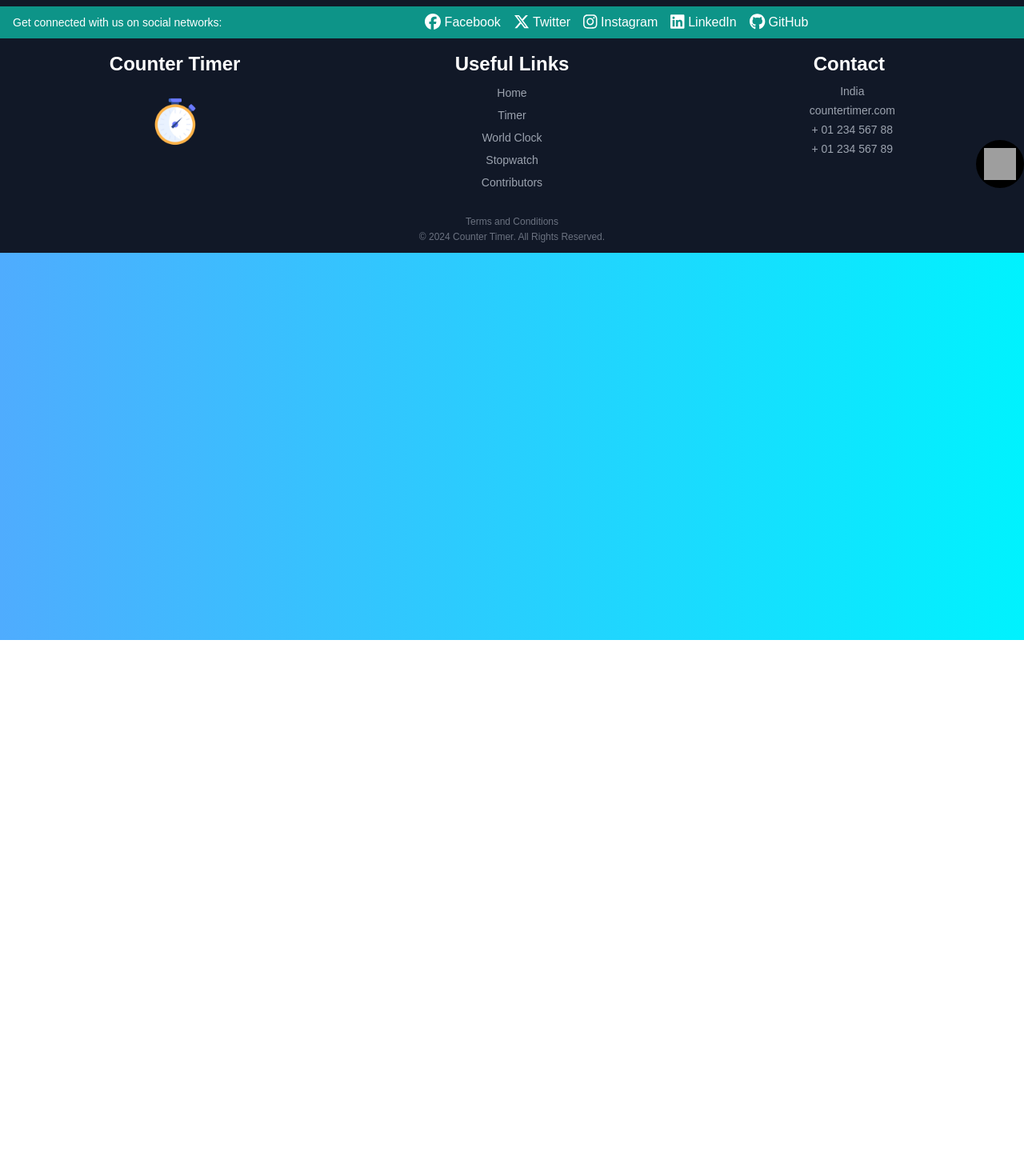
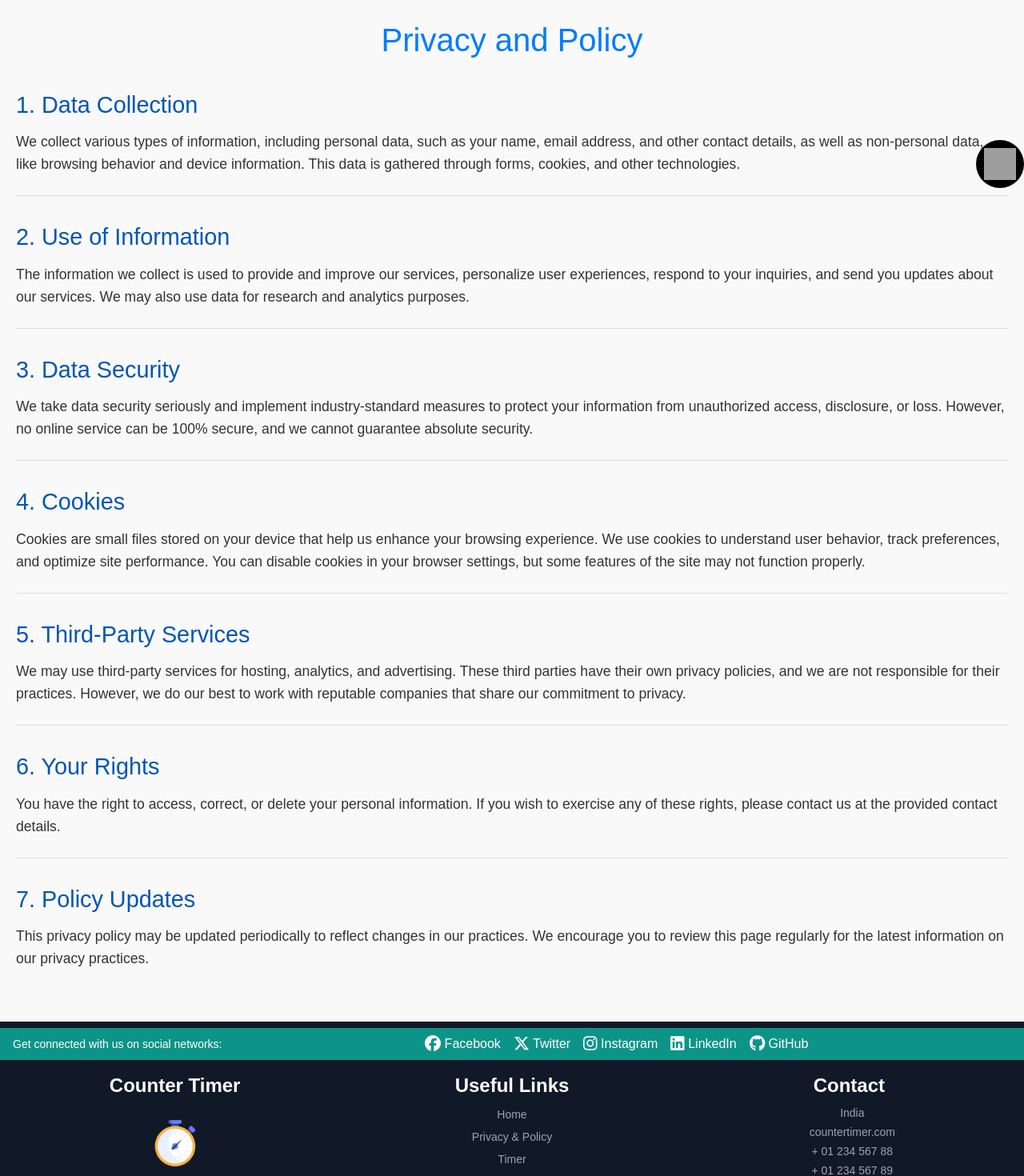
Before and after one commit to param-code/counter-app, a React (Vite) app: page /Privacy-Policy in a window 1280 px wide. Before the commit this address had no page. Shown: the top 1470 px of the page at 80% size. Before the commit the page ends 800 px from the top, so only its background shows below. Built offline with nearby package versions, Linux system fonts and the light colour scheme; grey boxes are pictures that could not be loaded.

Commit message:
New Privacy and Policy is added

```diff
--- a/src/App.jsx
+++ b/src/App.jsx
@@ -7,6 +7,7 @@ import AutoCounterPage from './pages/AutoCounterPage';
 import Design from './components/Design';
 import Counter from './pages/Counter';
 import Contributors from "./pages/Contributors";
+import PrivacyPolicy from './pages/PrivacyPolicy';
 import Footer from "./components/Footer.jsx";
 import SpotifyPlayer from './components/SpotifyPlayer';
 import About from './components/About';
@@ -39,6 +40,7 @@ const App = () => {
                     <Route path='/login' element={<Template formType={"login"} />} />
                     <Route path='/about' element={<About/>}/>
                     <Route path='/WorkTracker' element={<WorkTracker/>}/>
+                    <Route path='/Privacy-Policy' element={<PrivacyPolicy/>}/>
                 </Routes>
                 <Footer/>
             </div>
--- a/src/components/Footer.jsx
+++ b/src/components/Footer.jsx
@@ -95,6 +95,10 @@ const Footer = () => {
               </a>
             </li>
             <li className="mb-1">
+              <a href="/Privacy-Policy" className="text-gray-400 hover:text-white text-sm transition-colors duration-300">
+              Privacy & Policy
+              </a>
+              <li className="mb-1"></li>
               <a
                 href="/Timer"
                 className="text-gray-400 hover:text-white text-sm transition-colors duration-300"
--- /dev/null
+++ b/src/pages/PrivacyPolicy.css
@@ -0,0 +1,44 @@
+.privacy-container {
+    padding: 20px;
+    font-family: Arial, sans-serif;
+    background-color: #f9f9f9;
+    color: #333;
+  }
+
+  .privacy-container h1 {
+    font-size: 2.5em;
+    color: #007bff;
+    text-align: center;
+    margin-bottom: 20px;
+  }
+
+  .privacy-container h2 {
+    font-size: 1.8em;
+    color: #0056b3;
+    margin-top: 30px;
+  }
+
+  .privacy-container p {
+    font-size: 1.1em;
+    line-height: 1.6;
+    margin: 10px 0;
+  }
+
+  .privacy-container section {
+    margin-bottom: 20px;
+    border-bottom: 1px solid #ddd;
+    padding-bottom: 15px;
+  }
+
+  .privacy-container section:last-child {
+    border-bottom: none;
+  }
+
+  .privacy-container a {
+    color: #007bff;
+    text-decoration: none;
+  }
+
+  .privacy-container a:hover {
+    text-decoration: underline;
+  }
--- /dev/null
+++ b/src/pages/PrivacyPolicy.jsx
@@ -0,0 +1,78 @@
+import React from 'react';
+import "./PrivacyPolicy.css";
+
+const PrivacyPolicy = () => {
+  return (
+    <div className="privacy-container">
+      <h1>Privacy and Policy</h1>
+
+      <section>
+        <h2>1. Data Collection</h2>
+        <p>
+          We collect various types of information, including personal data, such as your name,
+          email address, and other contact details, as well as non-personal data, like browsing
+          behavior and device information. This data is gathered through forms, cookies, and
+          other technologies.
+        </p>
+      </section>
+
+      <section>
+        <h2>2. Use of Information</h2>
+        <p>
+          The information we collect is used to provide and improve our services, personalize user
+          experiences, respond to your inquiries, and send you updates about our services. We may
+          also use data for research and analytics purposes.
+        </p>
+      </section>
+
+      <section>
+        <h2>3. Data Security</h2>
+        <p>
+          We take data security seriously and implement industry-standard measures to protect
+          your information from unauthorized access, disclosure, or loss. However, no online
+          service can be 100% secure, and we cannot guarantee absolute security.
+        </p>
+      </section>
+
+      <section>
+        <h2>4. Cookies</h2>
+        <p>
+          Cookies are small files stored on your device that help us enhance your browsing
+          experience. We use cookies to understand user behavior, track preferences, and
+          optimize site performance. You can disable cookies in your browser settings, but
+          some features of the site may not function properly.
+        </p>
+      </section>
+
+      <section>
+        <h2>5. Third-Party Services</h2>
+        <p>
+          We may use third-party services for hosting, analytics, and advertising. These
+          third parties have their own privacy policies, and we are not responsible for
+          their practices. However, we do our best to work with reputable companies that
+          share our commitment to privacy.
+        </p>
+      </section>
+
+      <section>
+        <h2>6. Your Rights</h2>
+        <p>
+          You have the right to access, correct, or delete your personal information. If
+          you wish to exercise any of these rights, please contact us at the provided
+          contact details.
+        </p>
+      </section>
+
+      <section>
+        <h2>7. Policy Updates</h2>
+        <p>
+          This privacy policy may be updated periodically to reflect changes in our practices.
+          We encourage you to review this page regularly for the latest information on our
+          privacy practices.
+        </p>
+      </section>
+    </div>
+  );
+};
+
+export default PrivacyPolicy;
```
